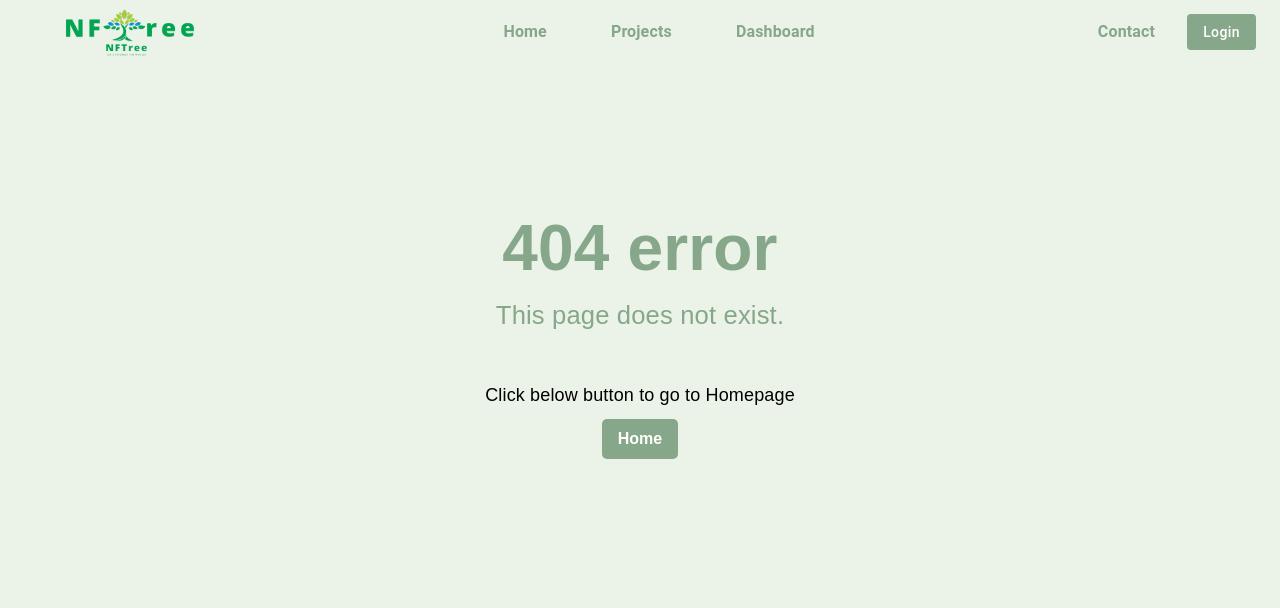
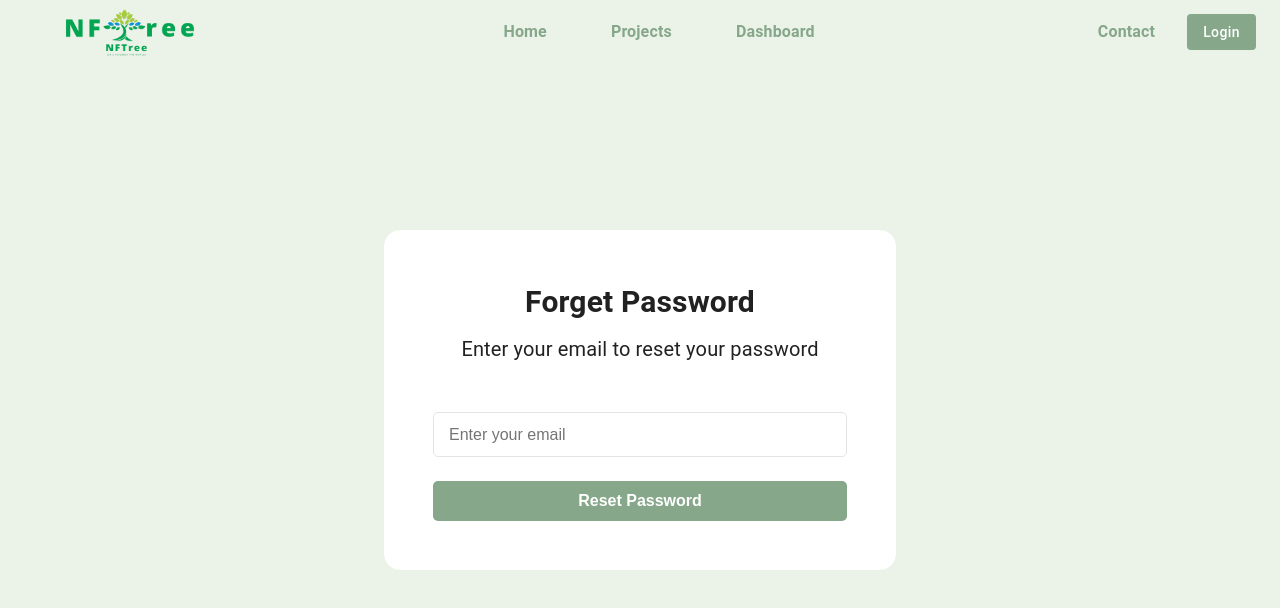
Before and after one commit to ankitbajpai65/NFTree, a React (Vite) app: page /forget-password in a window 1280 px wide. Before the commit this address had no page. Shown: the top 608 px of the page. Built offline with nearby package versions, Linux system fonts and the light colour scheme.

Commit message:
forget password added

```diff
--- a/src/Components/Auth/Auth.css
+++ b/src/Components/Auth/Auth.css
@@ -122,6 +122,15 @@
   display: flex;
 }
 
+.forgetPwdForm h2 {
+  margin: 0;
+  font-size: 30px;
+}
+.forgetPwdForm p {
+  margin-top: 10px;
+  font-size: 20px;
+}
+
 @media only screen and (max-width: 1300px) {
   .form-box {
     width: 40vw;
--- a/src/Components/Auth/Auth.jsx
+++ b/src/Components/Auth/Auth.jsx
@@ -1,5 +1,5 @@
 import { useEffect, useState } from "react";
-import { useNavigate } from "react-router-dom";
+import { useNavigate, Link } from "react-router-dom";
 import { useAuth } from "../../Contexts/AuthContext";
 import { login, register, googleLogin } from "../../api/userApi";
 import googlelogo from "./img/google-login.png";
@@ -161,7 +161,7 @@ const Auth = () => {
               )}
             </span>
           </div>
-          {isRegistered && <a href="#">Forgot password?</a>}
+          {isRegistered && <Link to="/forget-password">Forgot password?</Link>}
         </div>
         <div className="form-button" style={{ marginBottom: "30px" }}>
           <button type="submit" className="submit-button">
--- /dev/null
+++ b/src/Components/Auth/ForgetPassword.jsx
@@ -0,0 +1,24 @@
+import React from "react";
+import "./Auth.css";
+
+export default function ForgetPassword() {
+  return (
+    <>
+      <div className="form-container" style={{ height: "100vh" }}>
+        <div className="form-box forgetPwdForm" style={{ margin: "35px 0px" }}>
+          <h2 className="formHead">Forget Password</h2>
+          <p>Enter your email to reset your password</p>
+          <br />
+          <br />
+          <div className="form-input">
+            <input type="text" name="name" placeholder="Enter your email" />
+          </div>
+          <br />
+          <div className="form-button">
+            <button onClick={() => {}}>Reset Password</button>
+          </div>
+        </div>
+      </div>
+    </>
+  );
+}
--- a/src/Components/Navbar/Navbar.jsx
+++ b/src/Components/Navbar/Navbar.jsx
@@ -34,6 +34,7 @@ import {
 } from "@mui/material";
 import MenuIcon from "@mui/icons-material/Menu";
 import "../Navbar/Navbar.css";
+import ForgetPassword from "../Auth/ForgetPassword";
 
 const drawerWidth = 240;
 const navItems = ["Home", "Projects", "Dashboard"];
@@ -357,6 +358,7 @@ export default function Navbar() {
           path="/completedProjects/projectName"
           element={<ProjectDetails progress="100/100" />}
         />
+        <Route path="/forget-password" element={<ForgetPassword />} />
         <Route path="*" element={<ErrorPage />} />
       </Routes>
     </>
```
